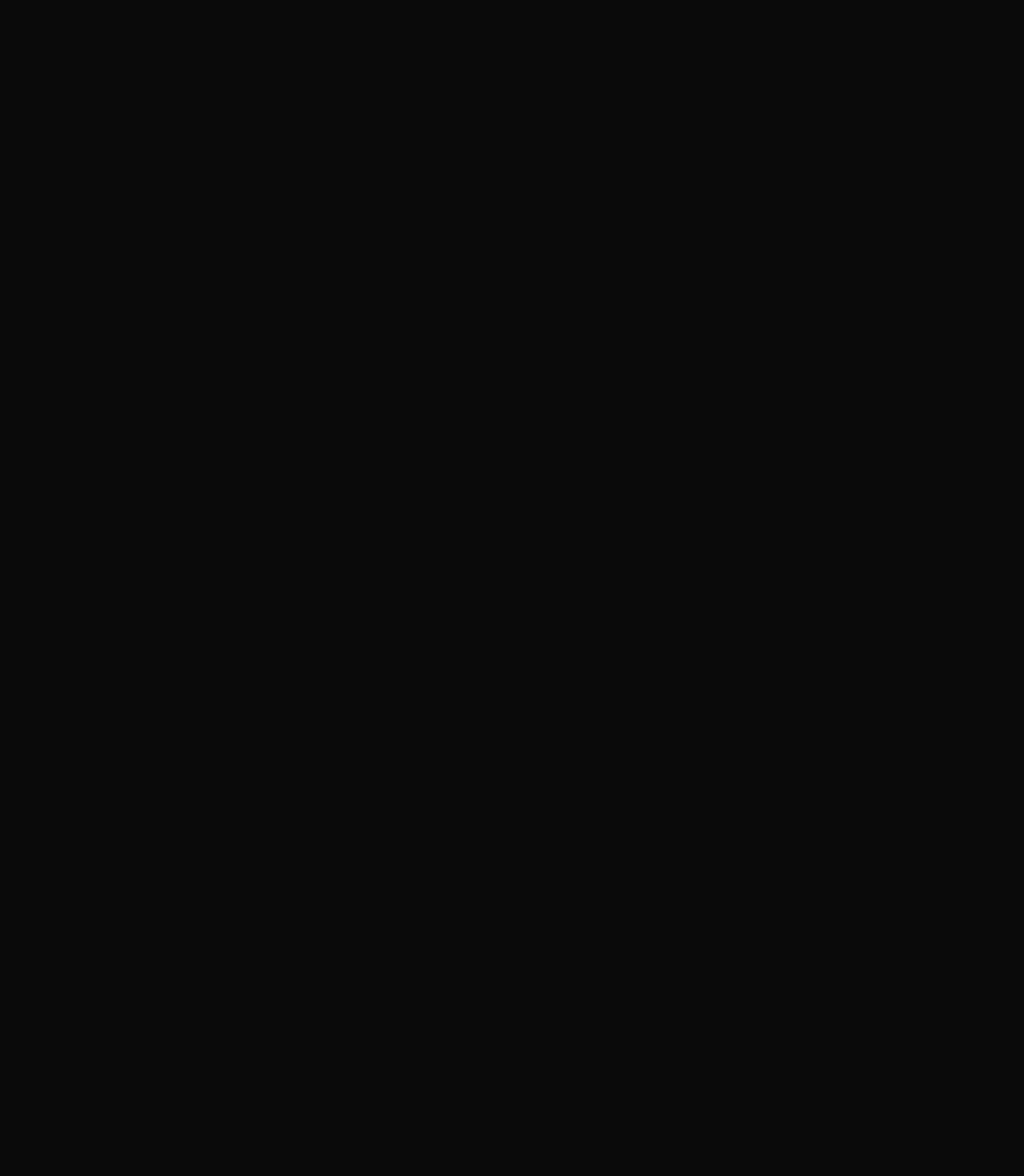
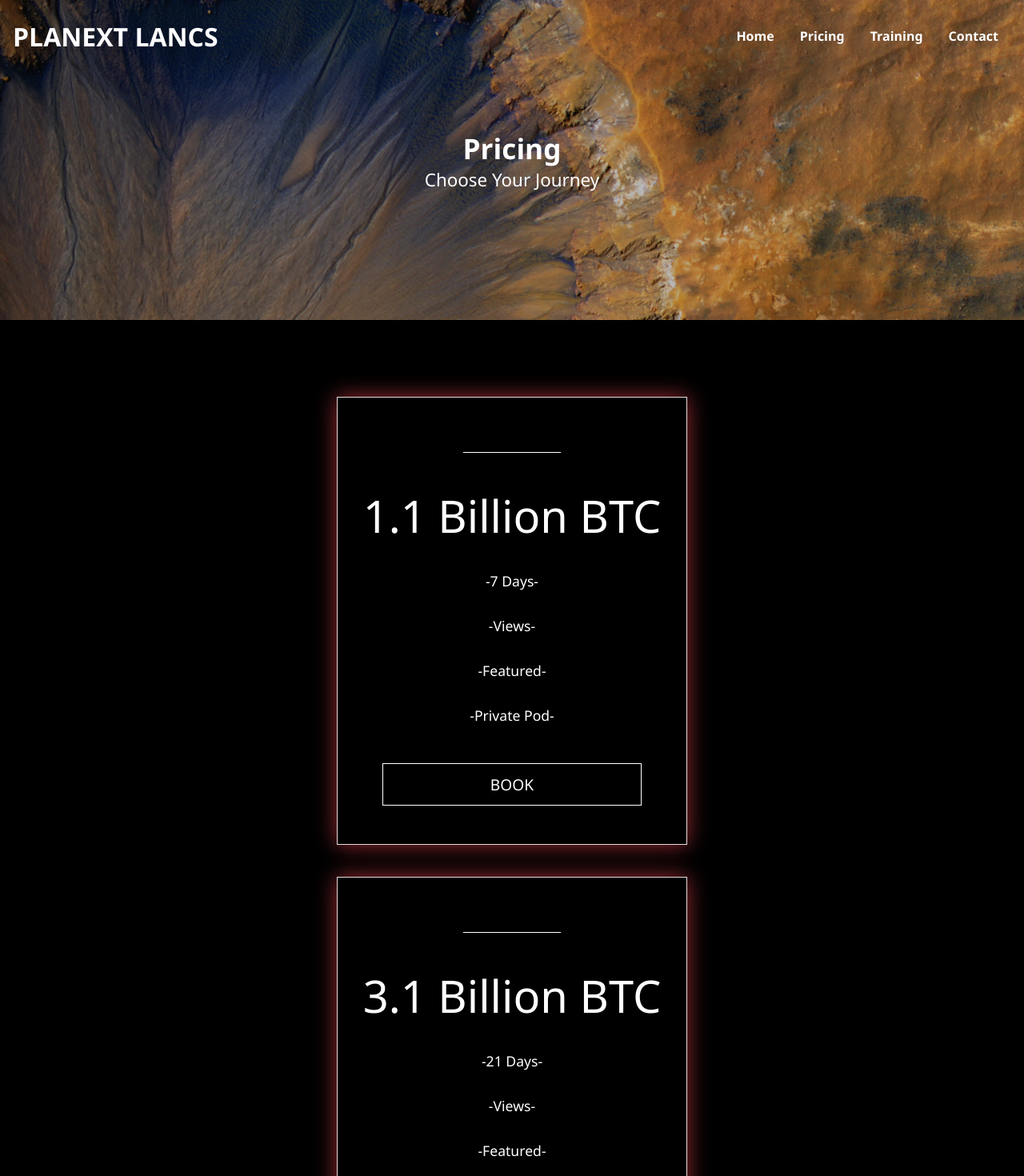
Before and after one commit to coopercodex/PlanextLancs, a React (Create React App) app: page /pricing in a window 1280 px wide. Before the commit this address had no page. Shown: the top 1470 px of the page at 80% size. Before the commit the page ends 800 px from the top, so only its background shows below. Built offline with nearby package versions, Linux system fonts and the light colour scheme; a web font is replaced by a local one.

Commit message:
Adds pricing

```diff
--- a/public/index.html
+++ b/public/index.html
@@ -24,7 +24,7 @@
       work correctly both with client-side routing and a non-root public URL.
       Learn how to configure a non-root public URL by running `npm run build`.
     -->
-    <title>React App</title>
+    <title>Planext Lancs</title>
   </head>
   <body>
     <noscript>You need to enable JavaScript to run this app.</noscript>
--- a/src/App.js
+++ b/src/App.js
@@ -1,13 +1,15 @@
 import React from "react";
 import { Route, Routes } from "react-router-dom";
+import { Pricing } from "./routes/Pricing";
 import { Home } from "./routes/Home";
 
 function App() {
   return (
     <>
-    <Routes>
-      <Route path="/" element={<Home />} />
-    </Routes>
+      <Routes>
+        <Route path="/" element={<Home />} />
+        <Route path="/pricing" element={<Pricing />} />
+      </Routes>
     </>
   );
 }
--- /dev/null
+++ b/src/components/HeroImage.css
@@ -0,0 +1,41 @@
+
+ .hero-img {
+  background: rgb(22, 22, 22, .3);
+  height: 50vh;
+  width: 100%;
+  position: relative;
+ }
+
+ .hero-img:before {
+  content: '';
+  background: url('../assests/nasa-E7q00J_8N7A-unsplash.jpg') no-repeat center/cover;
+  height: 100%;
+  width: 100%;
+  position: absolute;
+  top: 0;
+  left: 0;
+  z-index: -1;
+ }
+
+ .hero-img .heading {
+  width: 100%;
+  height: 100%;
+  display: flex;
+  flex-direction: column;
+  justify-content: center;
+  align-items: center;
+ }
+
+ .hero-img h1 {
+  font-size: 2.2rem;
+ }
+
+ .hero-img p {
+  font-size: 1.4rem;
+ }
+
+ @media screen and (max-width:640px) {
+  .hero-img h1 {
+    font-size: 1.5rem;
+  }
+ }
--- /dev/null
+++ b/src/components/HeroImage.jsx
@@ -0,0 +1,13 @@
+import React from 'react'
+import './HeroImage.css'
+
+export const HeroImage = ({heading, text}) => {
+  return (
+    <div className='hero-img'>
+      <div className='heading'>
+        <h1>{heading}</h1>
+        <p>{text}</p>
+      </div>
+    </div>
+  )
+}
--- a/src/components/Navbar.css
+++ b/src/components/Navbar.css
@@ -35,7 +35,6 @@
   color: rgb(163, 177, 177);
 }
 
-
 @media screen and (max-width:1240px) {
   .hamburger {
     display: block;
--- /dev/null
+++ b/src/components/PricingCard.css
@@ -0,0 +1,78 @@
+.pricing {
+  width: 100%;
+  padding: 6rem 1rem;
+  background-color: black;
+}
+
+.card-container {
+  max-width: 1240px;
+  margin: auto;
+  display: flex;
+  gap: 40px;
+  flex-direction: column;
+  align-items: center;
+  /* justify-content: center; */
+  /* display: grid;
+  gap: 40px;
+  grid-template-columns: repeat(3, 1fr); */
+}
+
+.card-container .card {
+  border: 1px solid rgb(226, 218, 218);
+  padding: 1rem;
+}
+
+.card {
+  cursor: pointer;
+  box-shadow: 0 0 25px #9C2E35 ;
+  text-align: center;
+  padding: 1rem;
+  transition: all .2s ease-in-out;
+}
+
+.card:hover {
+  background-color: rgb(15, 14, 14);
+  transform:  scale(1.01);
+  transition: ease-in-out;
+}
+
+.card h3 {
+  font-size: 1.3rem;
+}
+
+.card .bar {
+  border-bottom: 1px solid white;
+  width: 30%;
+  margin: 1.5rem auto;
+  display: block;
+}
+
+.card .currency {
+  font-size: 3.5rem;
+  font-weight: 500;
+  padding: 1rem;
+}
+
+.pricing p {
+  color: white;
+  padding: 1rem 0;
+  font-size: 1.1rem;
+}
+
+.card .btn {
+  display: block;
+  width: 80%;
+  margin: 2rem auto;
+}
+
+@media screen and (max-width:980px) {
+  .card-container {
+    max-width: 90%;
+    margin: auto;
+  }
+
+
+  .card .currency  {
+    font-size: 2rem;
+  }
+}
--- /dev/null
+++ b/src/components/PricingCard.jsx
@@ -0,0 +1,32 @@
+import React from 'react'
+import { Link } from 'react-router-dom'
+import './PricingCard.css'
+
+export const PricingCard = () => {
+  return (
+    <div className='pricing'>
+      <div className='card-container'>
+        <div className='card'>
+          <h3>-Basic-</h3>
+          <span className='bar'></span>
+          <p className='currency'>1.1 Billion BTC</p>
+          <p>-7 Days-</p>
+          <p>-Views-</p>
+          <p>-Featured-</p>
+          <p>-Private Pod-</p>
+          <Link to='/contact' className='btn'>Book</Link>
+        </div>
+        <div className='card'>
+          <h3>-Basic-</h3>
+          <span className='bar'></span>
+          <p className='currency'>3.1 Billion BTC</p>
+          <p>-21 Days-</p>
+          <p>-Views-</p>
+          <p>-Featured-</p>
+          <p>-Private Terra-</p>
+          <Link to='/contact' className='btn'>Book</Link>
+        </div>
+      </div>
+    </div>
+  )
+}
--- a/src/components/Video.jsx
+++ b/src/components/Video.jsx
@@ -10,7 +10,7 @@
   return (
     <div className='hero'>
       <div   dangerouslySetInnerHTML={{
-            __html: `<video autoplay loop muted playsinline id='video'>
+            __html: `<video autoPlay loop muted playsinline id='video'>
             <source src=${marsVideo} type='video/mp4' />
       Your browser does not support the video tag.
 </video>`,
--- /dev/null
+++ b/src/routes/Pricing.jsx
@@ -0,0 +1,16 @@
+import React from 'react'
+import { Footer } from '../components/Footer'
+import { HeroImage } from '../components/HeroImage'
+import { Navbar } from '../components/Navbar'
+import { PricingCard } from '../components/PricingCard'
+
+export const Pricing = () => {
+  return (
+    <div>
+      <Navbar />
+      <HeroImage  heading='Pricing' text='Choose Your Journey' />
+      <PricingCard />
+      <Footer />
+    </div>
+  )
+}
```
Also changed, not shown: 2 other files (tests, documents, lock files or other folders).
